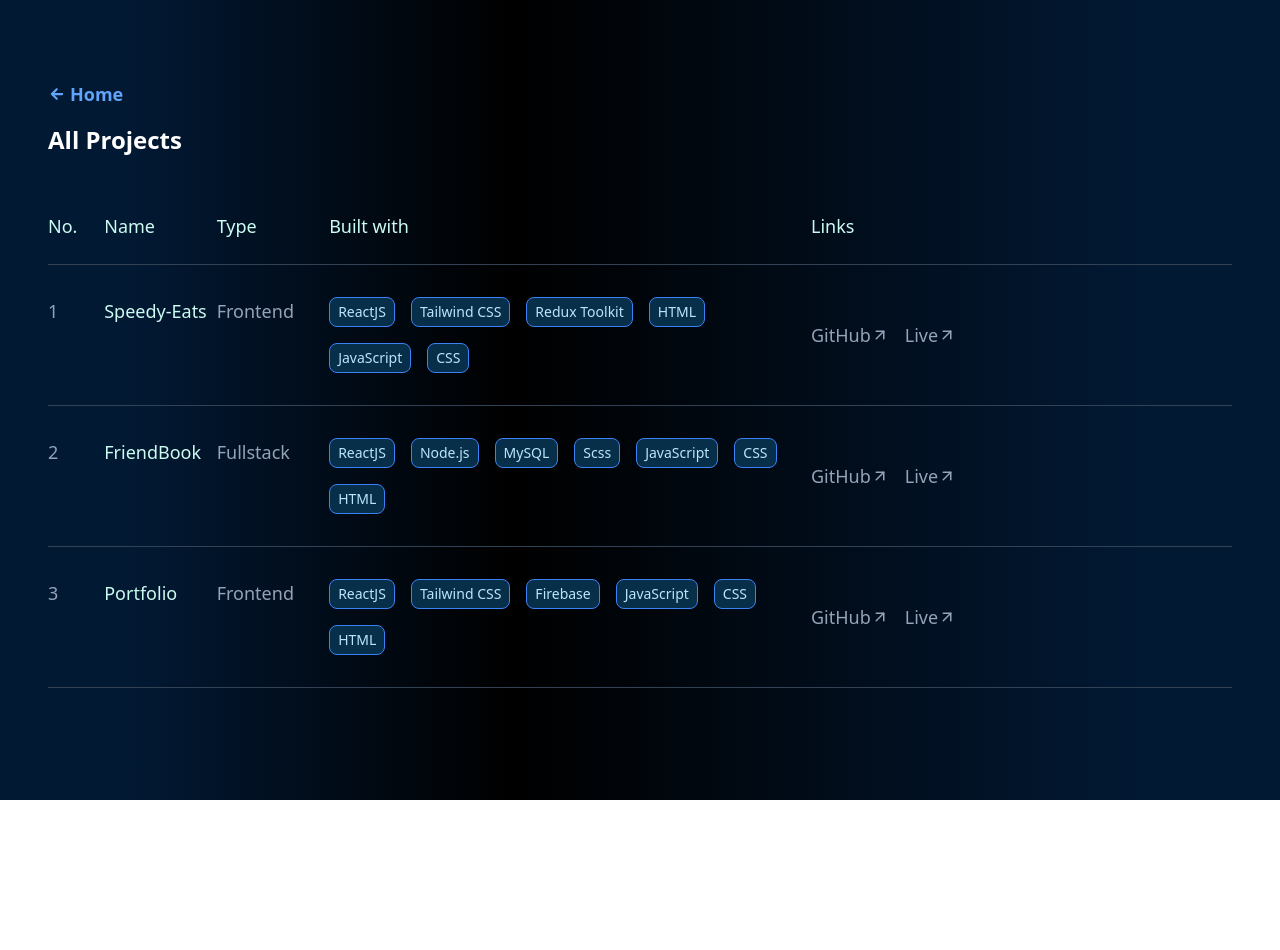
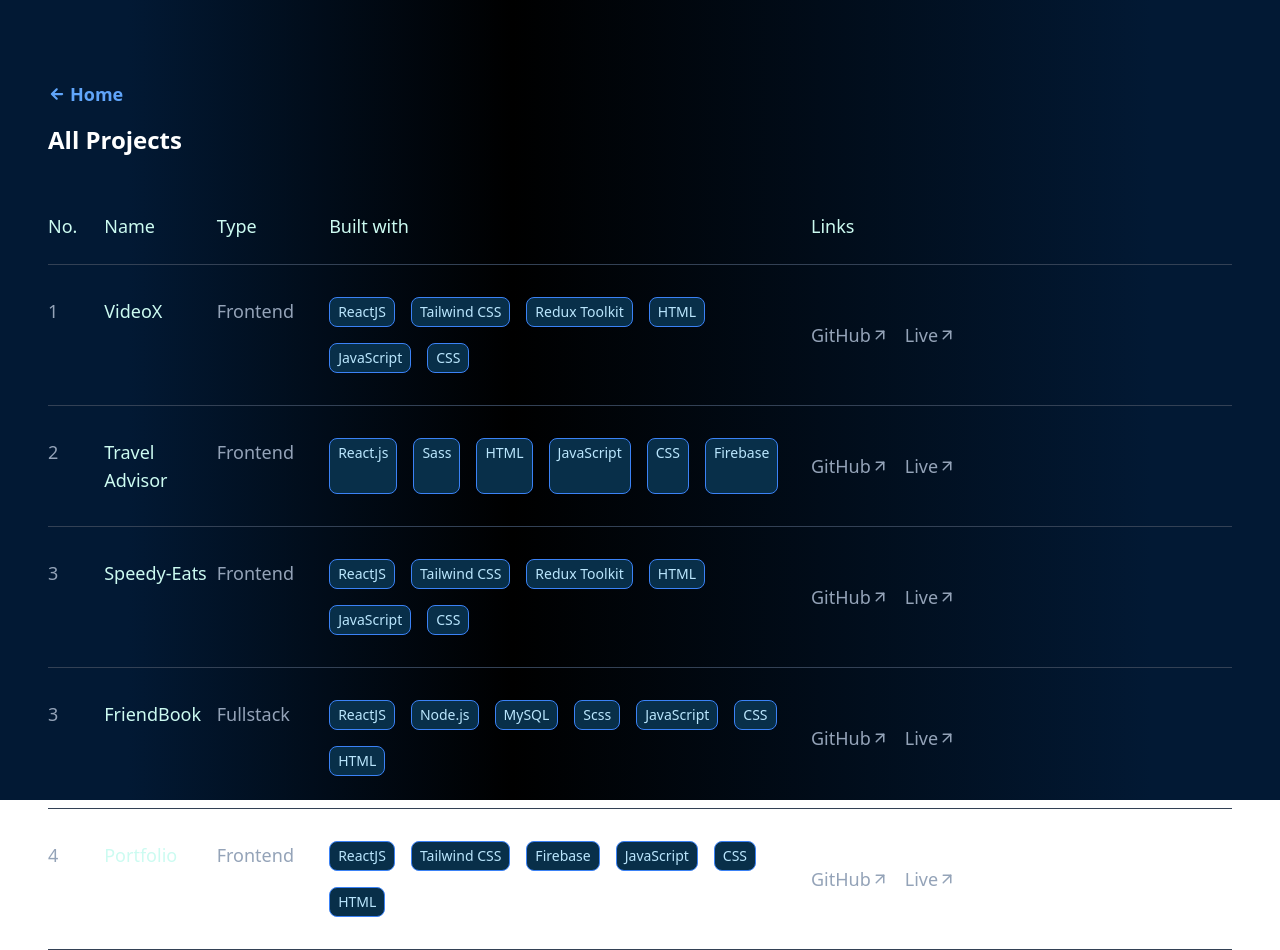
Before and after one commit to parshurambagade/newPortfolio, a React (Vite) app: page /all-projects in a window 1280 px wide. Before the commit the page ends 800 px from the top, so only its background shows below. Built offline with nearby package versions, Linux system fonts and the light colour scheme.

Commit message:
Travel Advisor project added

```diff
--- a/src/assets/projects.js
+++ b/src/assets/projects.js
@@ -1,10 +1,46 @@
 import portfolioImg from "../assets/img/portfolioImg.png";
 import friendBookImg from "../assets/img/friendBookImg.png";
 import speedyEatsImg from "../assets/img/speedy-eats.png";
+import travelAdvisorImg from "../assets/img/travelAdvisorImg.png";
+import videoX from "../assets/img/videoX.png";
 const Projects = {
     "data": [
       {
         "id": 1,
+        "title": "VideoX",
+        "subtitle": "Dynamic Video Discovery Platform",
+        "img": videoX,
+        "type": "Frontend",
+        "desc": [
+          "Integrated YouTube's live API for real-time data updates.",
+          "Implemented features such as search, video playback, and auto-suggestion.",
+          "Optimized performance with Redux caching and debouncing in the search bar."
+        ],
+        "liveUrl": "https://euphonious-paletas-bdb716.netlify.app/",
+        "codeUrl": "https://github.com/parshurambagade/youtube",
+        "techstack": [
+          "ReactJS", "Tailwind CSS", "Redux Toolkit", "HTML", "JavaScript", "CSS"
+        ]
+      },
+      {
+        "id": 2,
+        "title": "Travel Advisor",
+        "subtitle": "Location Based Web App",
+        "img": travelAdvisorImg,
+        "type": "Frontend",
+        "desc": [
+          "Built a ReactJS app using the Travel-Advisor API for nearby places.",
+          "Utilized Axios for data retrieval and React-Google-Maps API for interactive map display.",
+          "Styled the app with Sass and deployed it on Firebase for online accessibility.",
+        ],
+        "liveUrl": "https://travel-advisor-925c7.web.app/",
+        "codeUrl": "https://github.com/parshurambagade/travel-advisor",
+        "techstack": [
+          "React.js", "Sass", "HTML", "JavaScript", "CSS", "Firebase"
+        ]
+      },
+      {
+        "id": 3,
         "title": "Speedy-Eats",
         "subtitle": "Food Delivery Web App",
         "img": speedyEatsImg,
@@ -21,7 +57,7 @@ const Projects = {
         ]
       },
       {
-        "id": 2,
+        "id": 3,
         "title": "FriendBook",
         "subtitle": "Social Media Website",
         "img": friendBookImg,
@@ -37,7 +73,7 @@ const Projects = {
         ]
       },
       {
-        "id": 3,
+        "id": 4,
         "title": "Portfolio",
         "subtitle": "Personal Portfolio Website",
         "img": portfolioImg ,
```
Also changed, not shown: src/assets/img/travelAdvisorImg.png (added), src/assets/img/videoX.png (added).
